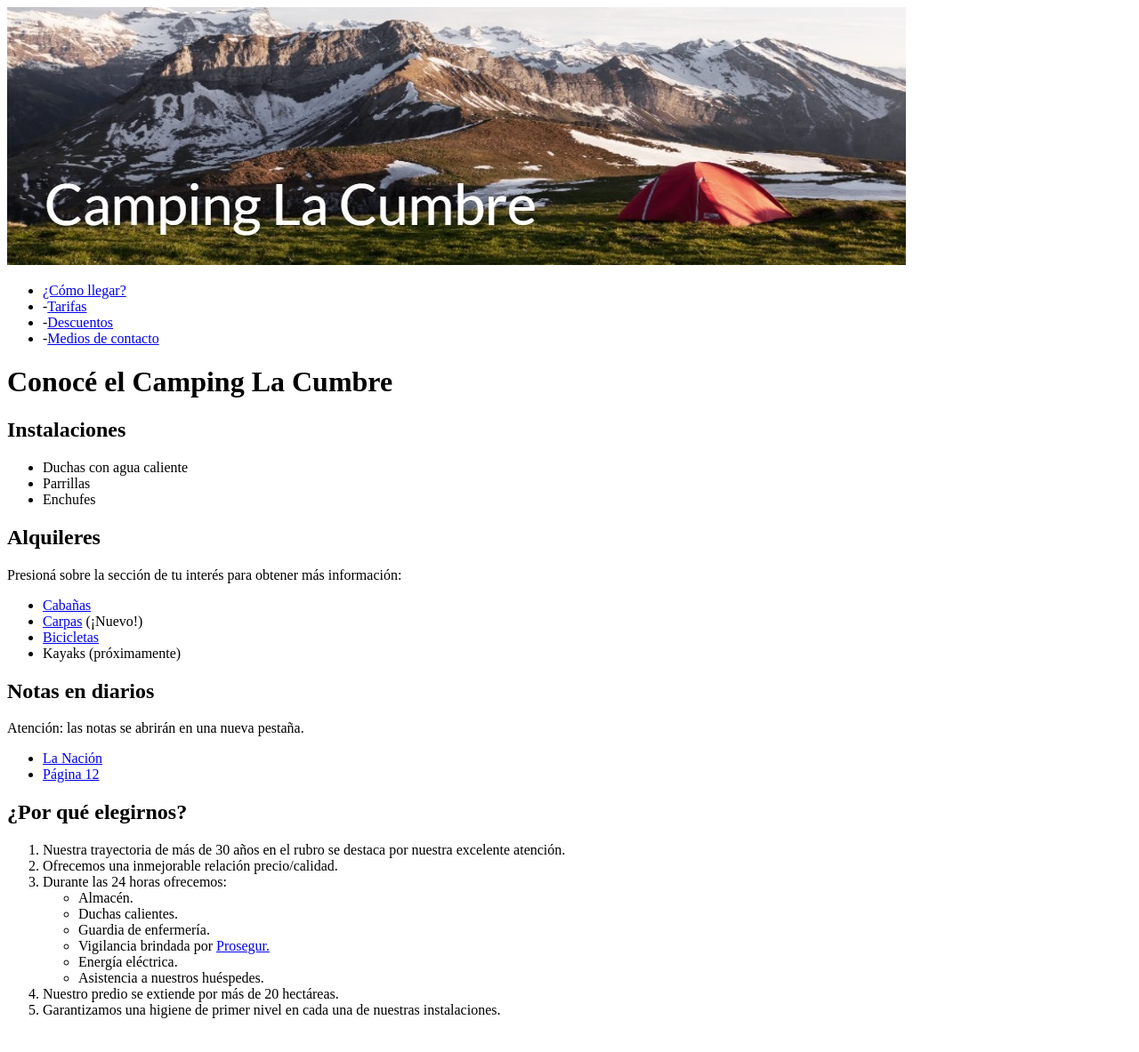
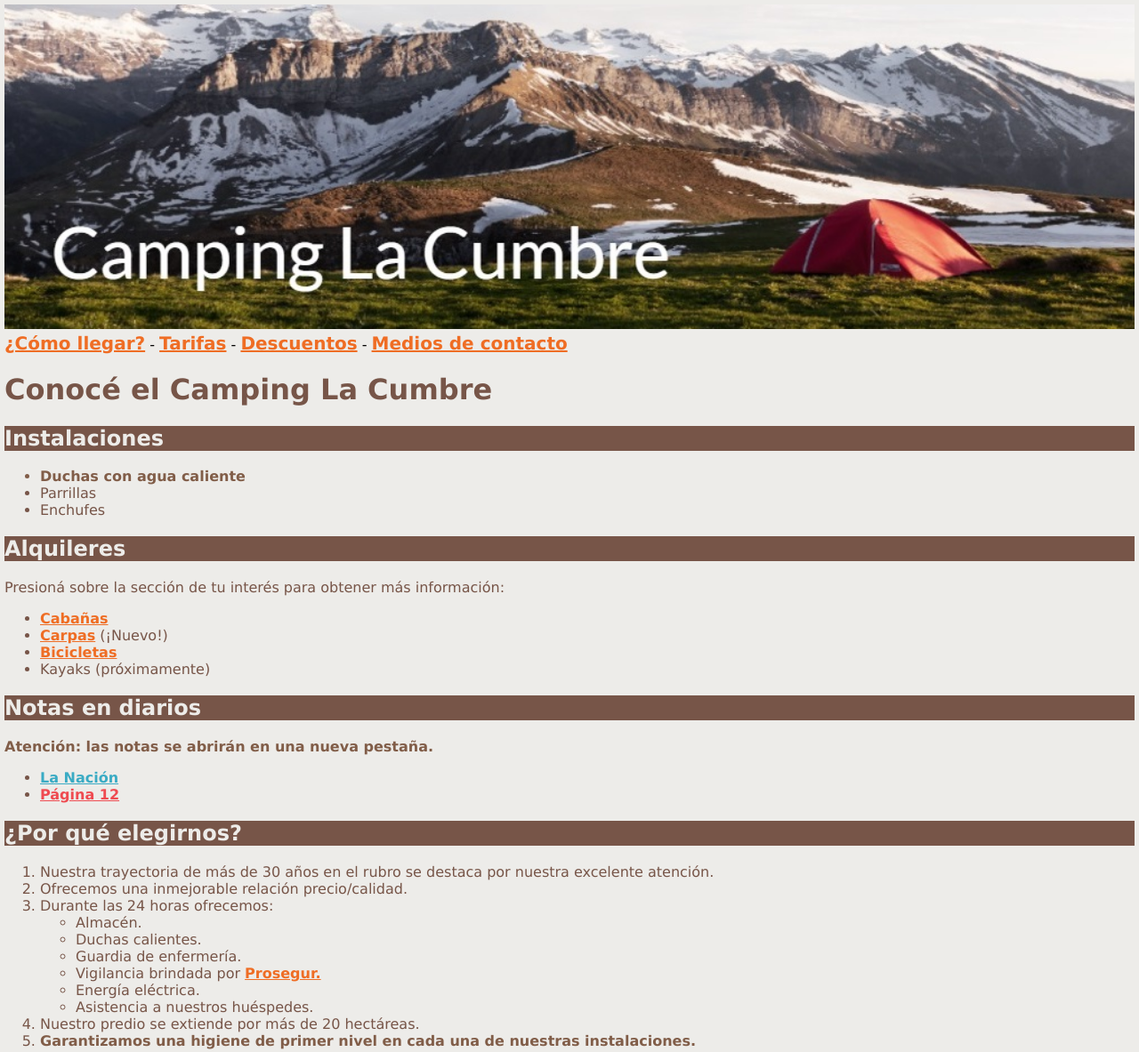
Before and after one commit to cervellos/Ejercicio-3, a plain HTML site: page index.html in a window 1280 px wide. Shown: the whole page at 89% size. Before the commit the page ends 1161 px from the top, so only its background shows below. Drawn offline with Linux system fonts and the light colour scheme.

Commit message:
Estilos css

```diff
--- a/ccs/style.css
+++ b/ccs/style.css
@@ -1,7 +1,50 @@
+/*reset*/
+body {
+    padding: 0;
+    margin: 0;
+    box-sizing: border-box;
+    font-size: 16px;
+}
+/*Variable de color*/
 :root {
     --colorPrincipal: #775548;
     --colorSecundario: #EF6D24;
     --colorLaNacion: #3AABC4;
     --colorPagina12: #EF4B51;
     --colorResaltado: #815D48;
+    --colorNosotros: #D8B03B;
 }
+body {
+    background-color: #EDECE9;
+    font-family: Verdana, Arial, sans-serif;
+    margin: 5px;
+}
+.header a {
+    font-size: 20px;
+    color: var(--colorSecundario);
+    font-weight: bold;
+}
+img {
+    width: 100%;
+}
+main {
+    color: var(--colorPrincipal);
+}
+h2 {
+    background-color: var(--colorPrincipal);
+    color:#EDECE9 ;
+}
+.destacado {
+    color: var(--colorResaltado);
+    font-weight: bold;
+}
+main a{
+    color: #EF6D24;
+    font-weight: bold;
+}
+#lanacion{
+    color: var(--colorLaNacion);
+}
+#pagina12{
+    color: var(--colorPagina12);
+}
--- a/index.html
+++ b/index.html
@@ -10,18 +10,18 @@
 <body>
     <header class="header">
         <img class="logo" src="/img/camping-la-cumbre.jpg" alt="imgen de la cumbre del camping">
-        <ul class="barra">
-            <li> <a href="pages/comollegar.html">¿Cómo llegar?</a></li>
-            <li>-<a href="pages/tarifas.html">Tarifas</a></li>
-            <li>-<a href="pages/descuentos.html">Descuentos</a></li>
-            <li>-<a href="pages/contacto.html">Medios de contacto</a></li>
-        </ul>
+        <div class="barra">
+             <a href="pages/comollegar.html">¿Cómo llegar?</a>
+            - <a href="pages/tarifas.html">Tarifas</a>
+            - <a href="pages/descuentos.html">Descuentos</a>
+            - <a href="pages/contacto.html">Medios de contacto</a>
+        </div>
     </header>
     <main>
         <h1>Conocé el Camping La Cumbre</h1>
         <h2>Instalaciones</h2>
             <ul class="instalaciones">
-                <li>Duchas con agua caliente</li>
+                <li class="destacado">Duchas con agua caliente</li>
                 <li>Parrillas</li>
                 <li> Enchufes</li>
             </ul>
@@ -34,10 +34,10 @@
                     <li>Kayaks (próximamente)</li>
                 </ul>
         <h2>Notas en diarios</h2>
-            <p>Atención: las notas se abrirán en una nueva pestaña.</p>
+            <p class="destacado">Atención: las notas se abrirán en una nueva pestaña.</p>
                 <ul>
-                    <li><a target="_blank" href="https://www.lanacion.com.ar/">La Nación</a></li>
-                    <li><a target="_blank" href="https://www.pagina12.com.ar/">Página 12</a></li>
+                    <li><a target="_blank"  id="lanacion" href="https://www.lanacion.com.ar/">La Nación</a></li>
+                    <li><a target="_blank" id="pagina12" href="https://www.pagina12.com.ar/">Página 12</a></li>
                 </ul>
         <h2>¿Por qué elegirnos?</h2>
                 <ol>
@@ -54,7 +54,7 @@
                         </ul>
                     </li>
                     <li>Nuestro predio se extiende por más de 20 hectáreas.</li>
-                    <li>Garantizamos una higiene de primer nivel en cada una de nuestras instalaciones.</li>
+                    <li><span class="destacado" >Garantizamos una higiene de primer nivel en cada una de nuestras instalaciones.</span></li>
                 </ol>
             </main>
     <script src="js/Funct.js"></script>
```
